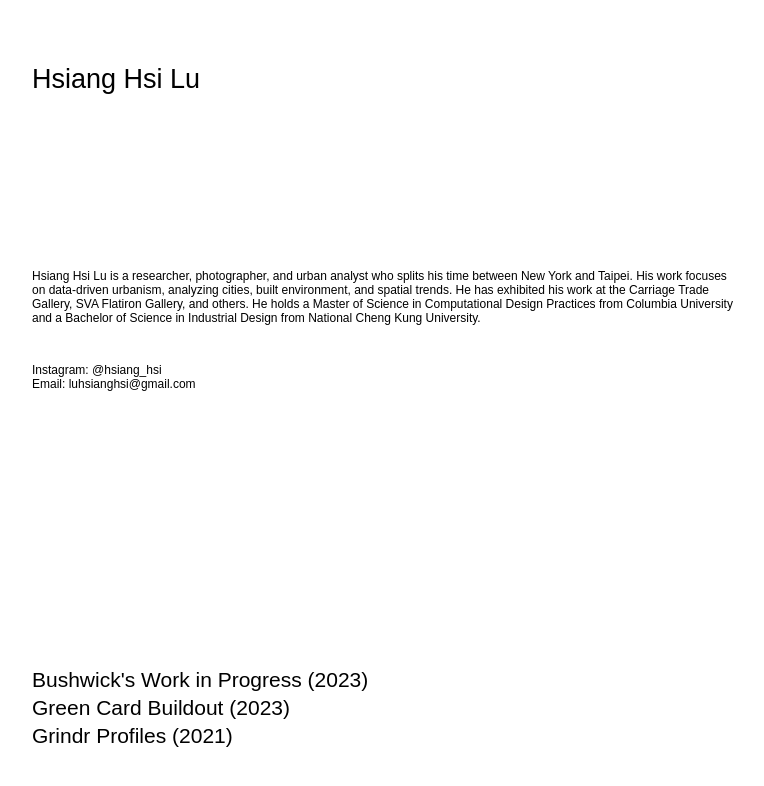
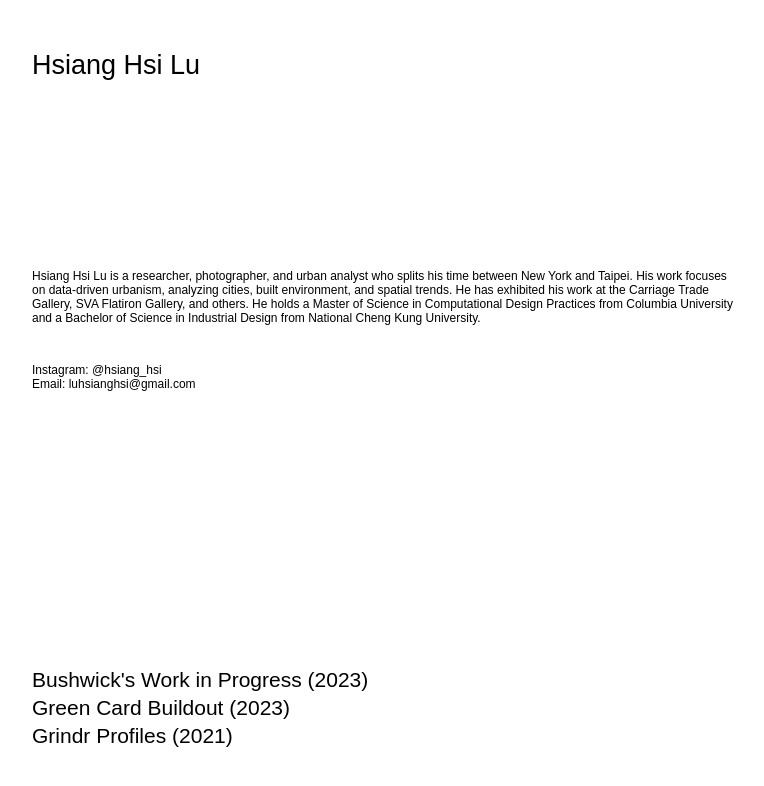
Before and after one commit to hsianghsi/hsianghsi.github.io, an Eleventy site: page index.html in a window 1280 px wide. Shown: the whole page, without its empty margins (32-796 px from the left). Built offline with nearby package versions, Linux system fonts and the light colour scheme; Eleventy itself is replaced by a stand-in of ours; files that its build step writes are made by us from their sources.

Commit message:
header margin

```diff
--- a/styles.css
+++ b/styles.css
@@ -34,7 +34,8 @@ em{
 }
 
 .header{
-    margin: 5%;
+    margin-top: 50px;
+    margin-left: 5%;
 }
 
 .container {
@@ -106,7 +107,7 @@ a:hover {
     }
     .post img.expanded {
         width: 100vw;
-        left: 50%;
+        left: 45%;
         transform: translateX(-50%);
       }
   }
```
Also changed, not shown: 1 other file.
